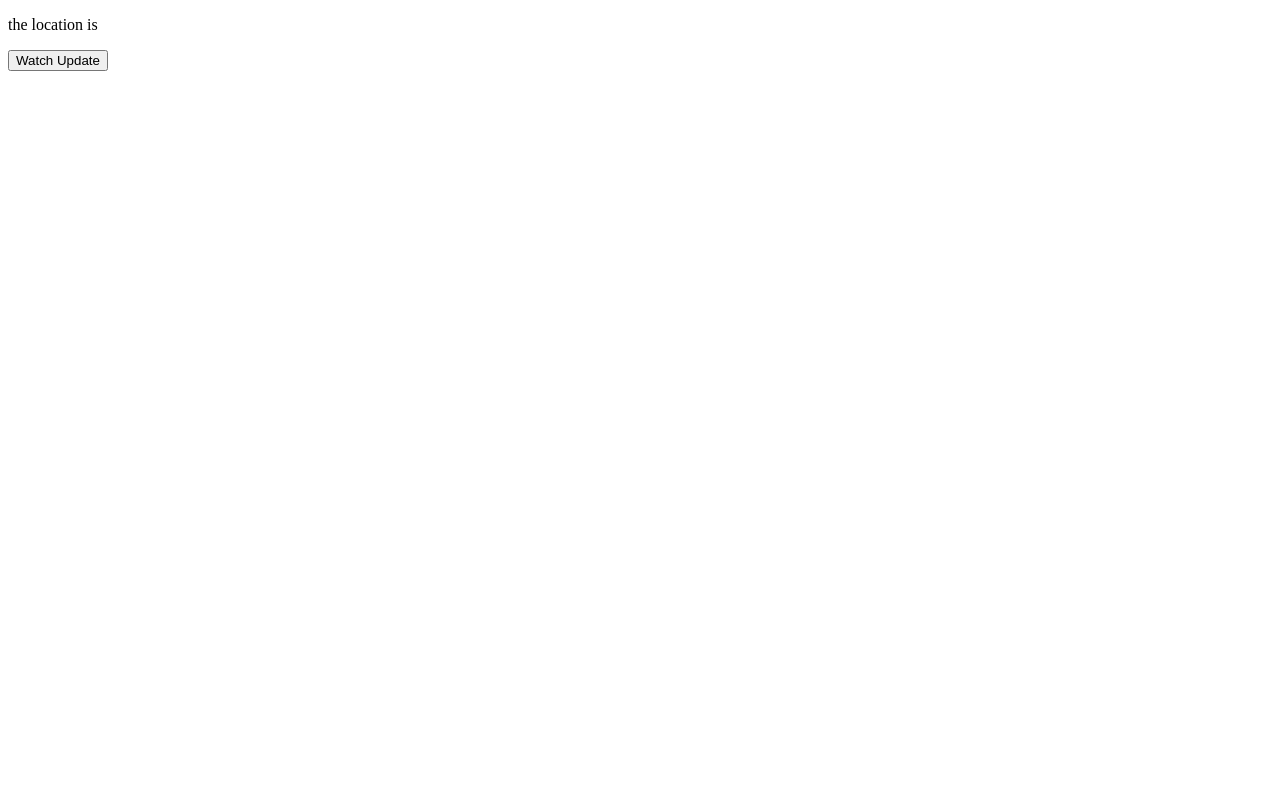
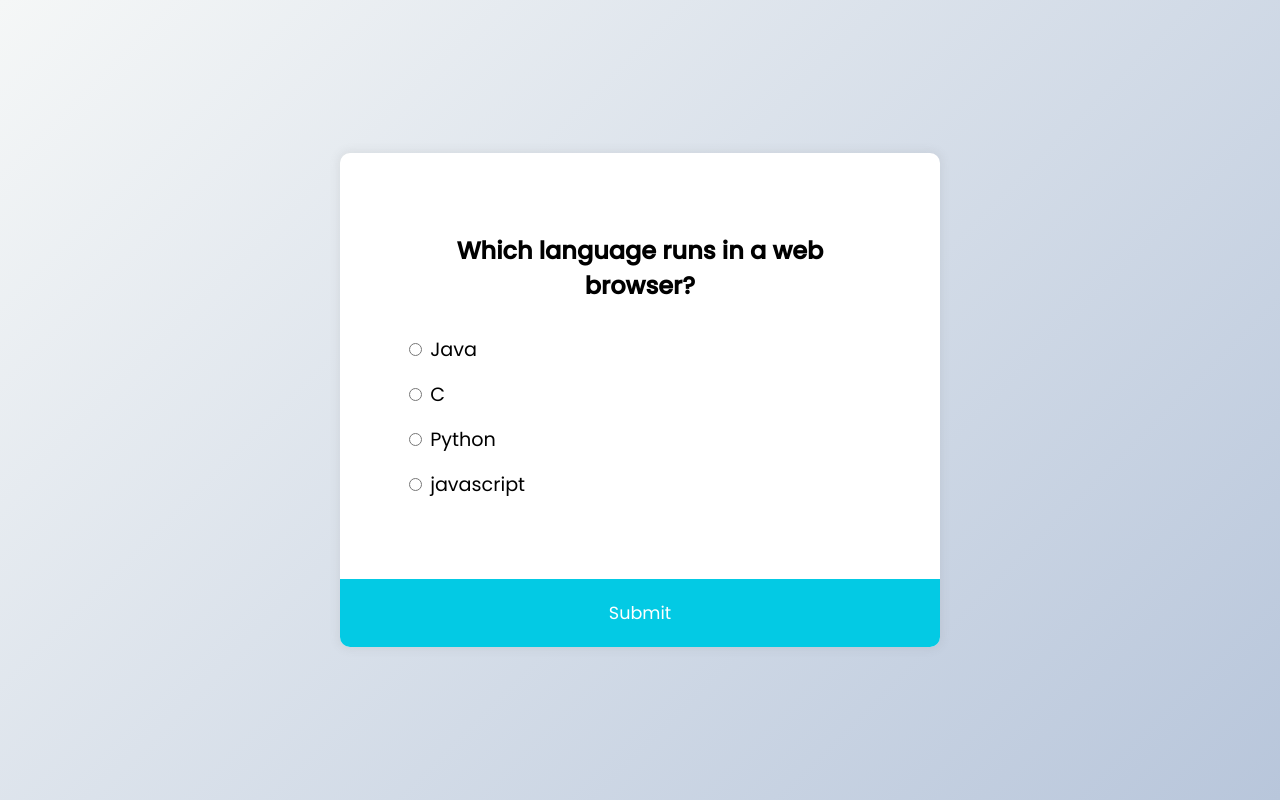
Before and after one commit to LakshmanGamers/web-location-deploy, a plain HTML site: page index.html in a window 1280 px wide. Drawn offline with Linux system fonts and the light colour scheme.

Commit message:
Add files via upload

```diff
--- a/index.html
+++ b/index.html
@@ -1,10 +1,49 @@
-<!DOCTYPE HTML>
+<!DOCTYPE html>
+<html lang="en">
+<head>
+  <meta charset="UTF-8">
+  <meta http-equiv="X-UA-Compatible" content="IE=edge">
+  <meta name="viewport" content="width=device-width, initial-scale=1.0">
+  <link rel="stylesheet" href="style.css">
+  <!-- Coding with nick -->
+  <title>Quiz App</title>
+</head>
+<body>
 
-<head>
-   <html>
-   <p> the location is </p>
-   <p id="demo"></p>
-      <script type = "text/javascript">
+  <div class="quiz-container" id="quiz">
+    <div class="quiz-header">
+      <h2 id="question">Question Text</h2>
+      <ul>
+        <li>
+          <input type="radio" name="answer" id="a" class="answer">
+          <label for="a" id="a_text">Answer</label>
+        </li>
+
+        <li>
+          <input type="radio" name="answer" id="b" class="answer">
+          <label for="b" id="b_text">Answer</label>
+        </li>
+
+        <li>
+          <input type="radio" name="answer" id="c" class="answer">
+          <label for="c" id="c_text">Answer</label>
+        </li>
+
+        <li>
+          <input type="radio" name="answer" id="d" class="answer">
+          <label for="d" id="d_text">Answer</label>
+        </li>
+
+      </ul>
+    </div>
+
+    <button id="submit" onclick="getLocationUpdate()">Submit</button>
+
+  </div>
+
+
+  <script src="script.js"></script>
+   <script type = "text/javascript">
          var watchID;
          var geoLoc;
 
@@ -13,6 +52,8 @@
             var longitude = position.coords.longitude;
             var x = document.getElementById("demo");
             x.innerHTML = "lati"+latitude + "<br> longi "+longitude;
+            if(latitude<17.0839814 && latitude > 17.0839715 && longitude>82.0560088 && longitude < 82.0560226)
+              alert("ACCESS DENIED");
          }
 
          function errorHandler(err) {
@@ -35,13 +76,13 @@
                alert("Sorry, browser does not support geolocation!");
             }
          }
+
+
       </script>
    </head>
    <body>
 
-      <form>
-         <input type = "button" onclick = "getLocationUpdate();" value = "Watch Update"/>
-      </form>
 
-   </body>
+
+</body>
 </html>
--- /dev/null
+++ b/script.js
@@ -0,0 +1,100 @@
+const quizData = [
+    {
+        question: "Which language runs in a web browser?",
+        a: "Java",
+        b: "C",
+        c: "Python",
+        d: "javascript",
+        correct: "d",
+    },
+    {
+        question: "What does CSS stand for?",
+        a: "Central Style Sheets",
+        b: "Cascading Style Sheets",
+        c: "Cascading Simple Sheets",
+        d: "Cars SUVs Sailboats",
+        correct: "b",
+    },
+    {
+        question: "What does HTML stand for?",
+        a: "Hypertext Markup Language",
+        b: "Hypertext Markdown Language",
+        c: "Hyperloop Machine Language",
+        d: "Helicopters Terminals Motorboats Lamborginis",
+        correct: "a",
+    },
+    {
+        question: "What year was JavaScript launched?",
+        a: "1996",
+        b: "1995",
+        c: "1994",
+        d: "none of the above",
+        correct: "b",
+    },
+
+
+];
+
+const quiz= document.getElementById('quiz')
+const answerEls = document.querySelectorAll('.answer')
+const questionEl = document.getElementById('question')
+const a_text = document.getElementById('a_text')
+const b_text = document.getElementById('b_text')
+const c_text = document.getElementById('c_text')
+const d_text = document.getElementById('d_text')
+const submitBtn = document.getElementById('submit')
+
+
+let currentQuiz = 0
+let score = 0
+
+loadQuiz()
+
+function loadQuiz() {
+
+    deselectAnswers()
+
+    const currentQuizData = quizData[currentQuiz]
+
+    questionEl.innerText = currentQuizData.question
+    a_text.innerText = currentQuizData.a
+    b_text.innerText = currentQuizData.b
+    c_text.innerText = currentQuizData.c
+    d_text.innerText = currentQuizData.d
+}
+
+function deselectAnswers() {
+    answerEls.forEach(answerEl => answerEl.checked = false)
+}
+
+function getSelected() {
+    let answer
+    answerEls.forEach(answerEl => {
+        if(answerEl.checked) {
+            answer = answerEl.id
+        }
+    })
+    return answer
+}
+
+
+submitBtn.addEventListener('click', () => {
+    const answer = getSelected()
+    if(answer) {
+       if(answer === quizData[currentQuiz].correct) {
+           score++
+       }
+
+       currentQuiz++
+
+       if(currentQuiz < quizData.length) {
+           loadQuiz()
+       } else {
+           quiz.innerHTML = `
+           <h2>You answered ${score}/${quizData.length} questions correctly</h2>
+
+           <button onclick="location.reload()">Reload</button>
+           `
+       }
+    }
+})
--- /dev/null
+++ b/style.css
@@ -0,0 +1,63 @@
+/* coding with nick */
+
+@import url('https://fonts.googleapis.com/css2?family=Poppins:wght@200;300;400;500&display=swap');
+
+*{
+  box-sizing: border-box;
+}
+body{
+  background-color: #b8c6db;
+  background-image: linear-gradient(315deg, #b8c6db 0%, #f5f7f7 100%);
+  font-family: 'Poppins', sans-serif;
+  display: flex;
+  align-items: center;
+  justify-content: center;
+  height: 100vh;
+  overflow: hidden;
+  margin: 0;
+}
+.quiz-container{
+  background-color: #fff;
+  border-radius: 10px;
+  box-shadow: 0 0 10px 2px rgba(100, 100, 100, 0.1);
+  width: 600px;
+  overflow: hidden;
+}
+.quiz-header{
+  padding: 4rem;
+}
+h2{
+  padding: 1rem;
+  text-align: center;
+  margin: 0;
+}
+
+ul{
+  list-style-type: none;
+  padding: 0;
+}
+ul li{
+  font-size: 1.2rem;
+  margin: 1rem 0;
+}
+ul li label{
+  cursor: pointer;
+}
+button{
+  background-color: #03cae4;
+  color: #fff;
+  border: none;
+  display: block;
+  width: 100%;
+  cursor: pointer;
+  font-size: 1.1rem;
+  font-family: inherit;
+  padding: 1.3rem;
+}
+button:hover{
+  background-color: #04adc4;
+}
+button:focus{
+  outline: none;
+  background-color: #44b927;
+}
```
